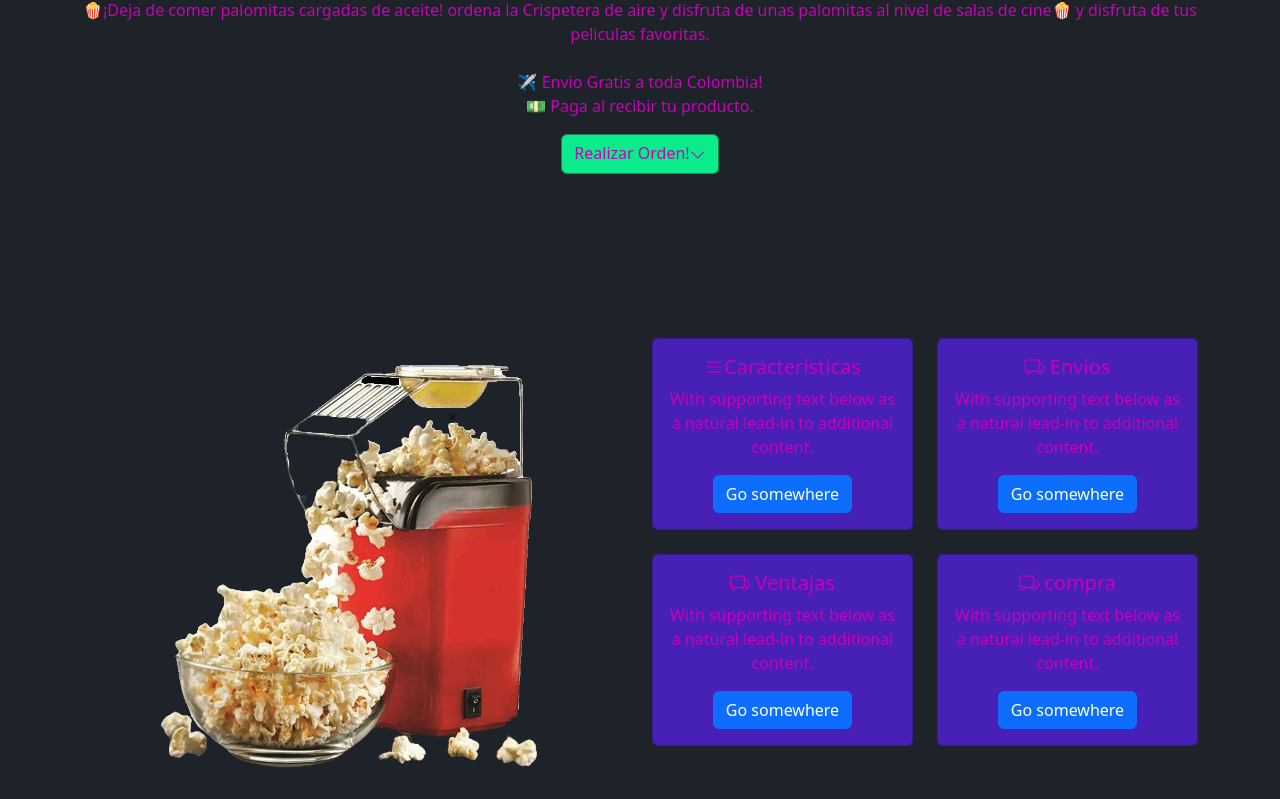
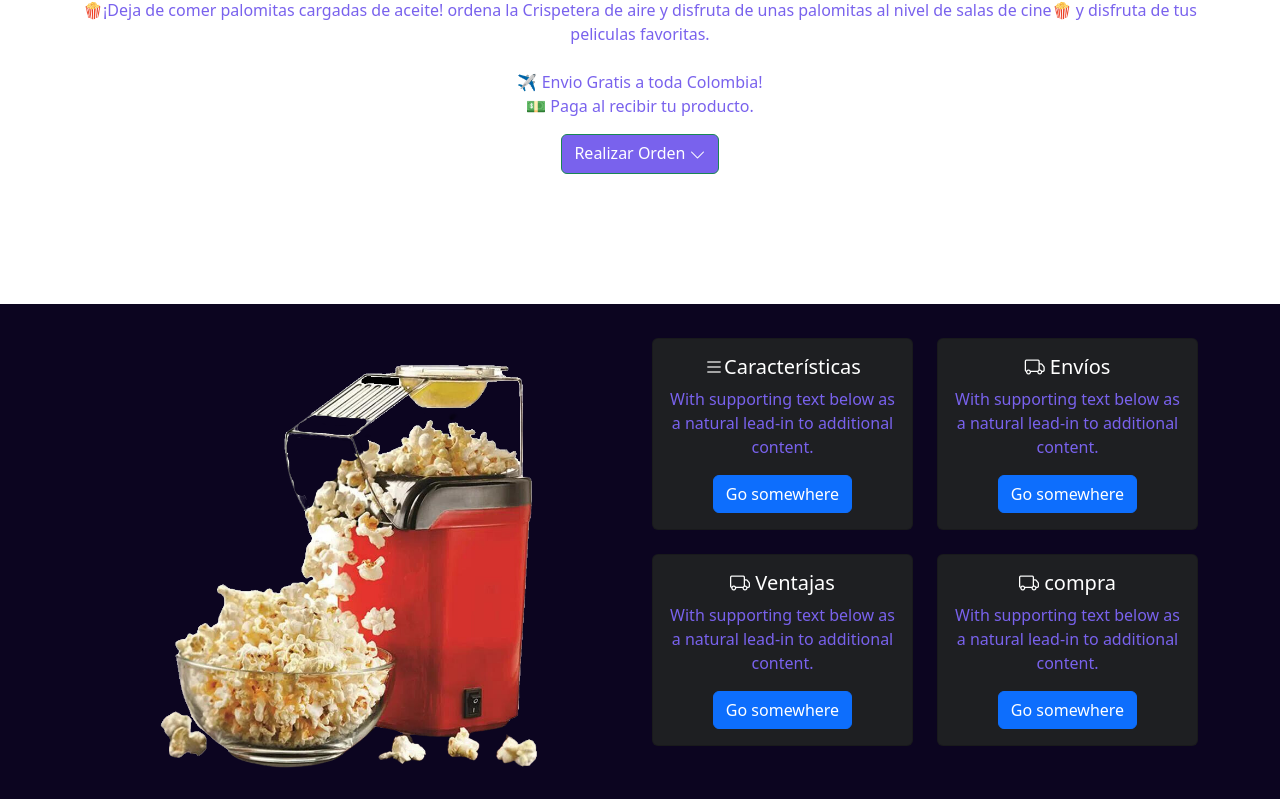
Before and after one commit to mauger1008/landing-page, a plain HTML site: page index.html in a window 1280 px wide. Shown: the part 154-953 px from the top of the page. Drawn offline with nearby package versions, Linux system fonts and the light colour scheme.

Commit message:
cambio colores

```diff
--- a/css/estilo.css
+++ b/css/estilo.css
@@ -1,12 +1,14 @@
 :root {
     --warm-black: #1e1f22;
     --botones-spotify: #1ed760;
-    --lila-head: #a10ade;
+    --botones-lila: #7962ed;
+    --lila-head: hsl(283, 91%, 45%);
     --lila-head-2: #c701b6;
+    --lila-parrafo: #7962ed;
     --azul-cabecera-spoty: #4721b5;
     --background-body: #0c0520;
     --verde-platzi: #0aeb8b;
-    --background-platzi: #1e2229;
+    --background-platzi: #ffffff;
     --background-2-platzi: #2d323a;
 }
 
@@ -16,15 +18,15 @@
     margin: 0;
 }
 h1 {
-    color: var(--botones-spotify) !important;
+    color: var(--azul-cabecera-spoty) !important;
     text-align: center;
 }
 p {
-    color: var(--lila-head-2);
+    color: var(--lila-parrafo);
 }
 button {
-    background-color: var(--verde-platzi) !important;
-    color: var(--lila-head-2) !important;
+    background-color: var(--botones-lila) !important;
+    color: var(--background-platzi) !important;
 }
 
 #section-encabezado-landing    {
@@ -40,15 +42,15 @@ button {
     min-width: 400px;
     height: auto;
     text-align: center;
-    background-color: var(--background-platzi) !important;
+    background-color: var(--background-body) !important;
     padding: 10px;
 }
 
 .card-caracteristicas {
-    background-color: var(--azul-cabecera-spoty) !important;
+    background-color: var(--warm-black) !important;
 }
 .card-title {
-    color: var(--lila-head-2)!important;
+    color: var(--background-platzi)!important;
 }
 
 #section-preguntas-frecuentes {
--- a/index.html
+++ b/index.html
@@ -19,6 +19,7 @@
 </head>
 
 <body>
+    <!-- RELOJ CUENTA ATRAS - OFERTA -->
     <header class="container">
         <div class="row">
             <div class="col">
@@ -44,7 +45,7 @@
                         💵 Paga al recibir tu producto.
                     </p>
                     <button class="btn btn-success btn-conoce-mas">
-                        <a class="nav-link" href="#quien_soy">Realizar Orden!<i
+                        <a class="nav-link" href="#realizar-pedido">Realizar Orden  <i
                                 class="bi bi-chevron-down align-middle"></i></a>
                     </button>
                 </div>
@@ -111,6 +112,7 @@
             </div>
         </div>
     </section>
+
     <!-- SECCION PREGUNTAS FRECUENTES -->
     <section id="section-preguntas-frecuentes">
         <div class="container mt-5">
```
